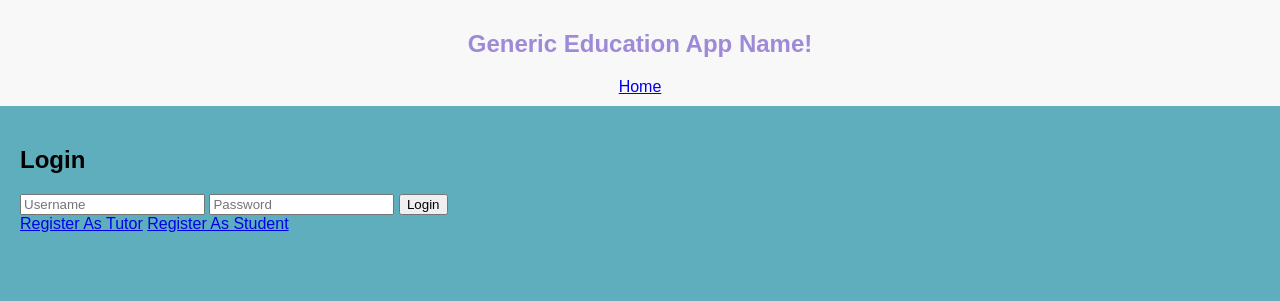
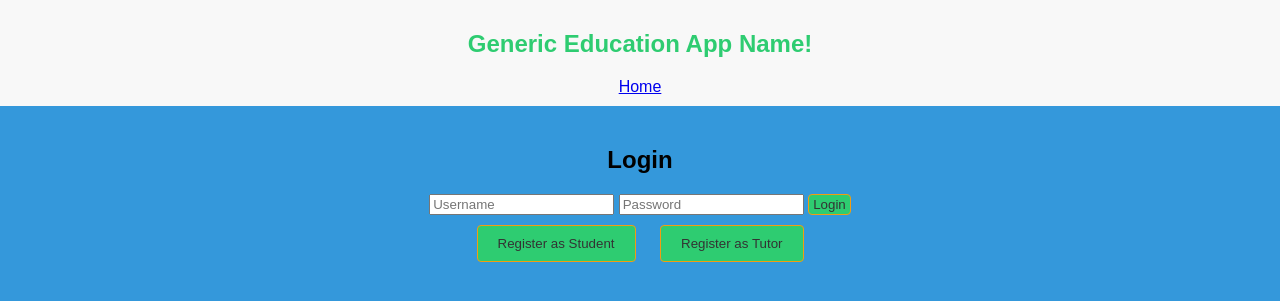
Before and after one commit to JonathanLCunnane/ICHack-24, a Django app: page /login/ in a window 1280 px wide. Shown: the top 301 px of the page. Run offline with Django 5.2, Linux system fonts and the light colour scheme.

Commit message:
front end slayage

```diff
--- a/questions/static/styles.css
+++ b/questions/static/styles.css
@@ -1,13 +1,14 @@
 /* styles.css */
 :root {
-    --primary-color: #5eaebe;
-    --secondary-color: #9e8ad7;
-    --background-color: #ecf0f1;
+    --primary-color: #3498db;
+    --secondary-color: #2ecc71;
+    --background-color: #f39c12;
 }
 
 
 body {
     font-family: 'Arial', sans-serif;
+    text-align: center;
     margin: 0;
     padding: 0;
     background-color: var(--primary-color);
@@ -42,6 +43,37 @@ footer {
     text-align: center;
 }
 
+.button {
+    display: inline-block;
+    padding: 10px 20px;
+    margin: 10px; /* Adds space of 10 pixels around the element */
+    text-decoration: none;
+    background-color: var(--secondary-color); /* Button background color */
+    color: #333; /* Button text color */
+    border: 1px solid var(--background-color); /* Button border color */
+    border-radius: 4px; /* Optional: Rounded corners */
+    transition: background-color 0.3s ease; /* Smooth background color transition on hover */
+}
+
 .button:hover {
-    background-color: var(--secondary-color);
+    background-color: var(--background-color);
 }
+
+.smallbutton {
+    display: inline-block;
+    padding: 2px 4px;
+    text-decoration: none;
+    background-color: var(--secondary-color); /* Button background color */
+    color: #333; /* Button text color */
+    border: 1px solid var(--background-color); /* Button border color */
+    border-radius: 4px; /* Optional: Rounded corners */
+    transition: background-color 0.3s ease; /* Smooth background color transition on hover */
+}
+
+.smallbutton:hover {
+    background-color: var(--background-color);
+}
+
+.form label{
+    width: calc(100%-80px);
+}
--- a/questions/templates/get_help.html
+++ b/questions/templates/get_help.html
@@ -3,5 +3,5 @@
 <form action="{% url 'get_help' %}" method="post">
     {% csrf_token %}
     {{ form|crispy }}
-    <button type="submit" class="btn btn-primary">Submit</button>
+    <button type="submit" class="button">Submit</button>
 </form>
--- a/questions/templates/login.html
+++ b/questions/templates/login.html
@@ -2,12 +2,20 @@
 
 {% block content %}
   <h2>Login</h2>
-  <form method="post">
+  <form class="form" method="post">
     <input type="text" name="username" placeholder="Username">
     <input type="password" name="password" placeholder="Password">
-    <input type="submit" value="Login">
+    <input class="smallbutton" type="submit" value="Login">
   </form>
-  <a href="{% url 'register_tutor'}">Register As Tutor</a>
-  <a href="{% url 'register_student'}">Register As Student</a>
+  <button class="button" onclick="redirectToRegisterStudent()">Register as Student</button>
+  <button class="button" onclick="redirectToRegisterTutor()">Register as Tutor</button>
+  <script>
+    function redirectToRegisterStudent() {
+        window.location.href = 'register-student/';
+    }
+    function redirectToRegisterTutor() {
+        window.location.href = 'register-tutor/';
+    }
+  </script>
 
 {% endblock %}
--- a/questions/templates/student_profile.html
+++ b/questions/templates/student_profile.html
@@ -0,0 +1,4 @@
+<h1>Your Profile</h1>
+<h2>Hello, {{ Student.user.name }}</h2>
+<h3>Username: {{ Student.user.username }}</h3>
+<h3>Email {{ Student.user.email }}</h3>
--- a/questions/templates/student_register.html
+++ b/questions/templates/student_register.html
@@ -5,6 +5,6 @@
   <form method="post">
     {% csrf_token %}
     {{ form.as_p }}
-    <button type="submit" name="submit">Register</button>
+    <button class="button" type="submit" name="submit">Register</button>
   </form>
 {% endblock %}
--- a/questions/templates/tutor_profile.html
+++ b/questions/templates/tutor_profile.html
@@ -1,4 +1,5 @@
-<h1>{{ tutor.user.username }}'s Subjects and Levels</h1>
+<h1>Your Subjects and Levels</h1>
+<h2>Hello, {{ tutor.user.name }}</h2>
 <ul>
 {% for subject_level in tutor.subjects.all %}
     <li>{{ subject_level }}</li>
@@ -6,3 +7,4 @@
     <li>This tutor does not have any subjects or levels yet.</li>
 {% endfor %}
 </ul>
+<h2>Add more subjects and levels:</h2>
```
Also changed, not shown: questions/templates/index.html (+16 -3 lines), questions/templates/loggedInLayout.html (added, +12 -0 lines), questions/templates/questionForm.html (+8 -4 lines), questions/templates/student_dashboard.html (+9 -4 lines), questions/templates/subjects.html (added, +22 -0 lines), questions/templates/tutor_dashboard.html (+16 -5 lines).
